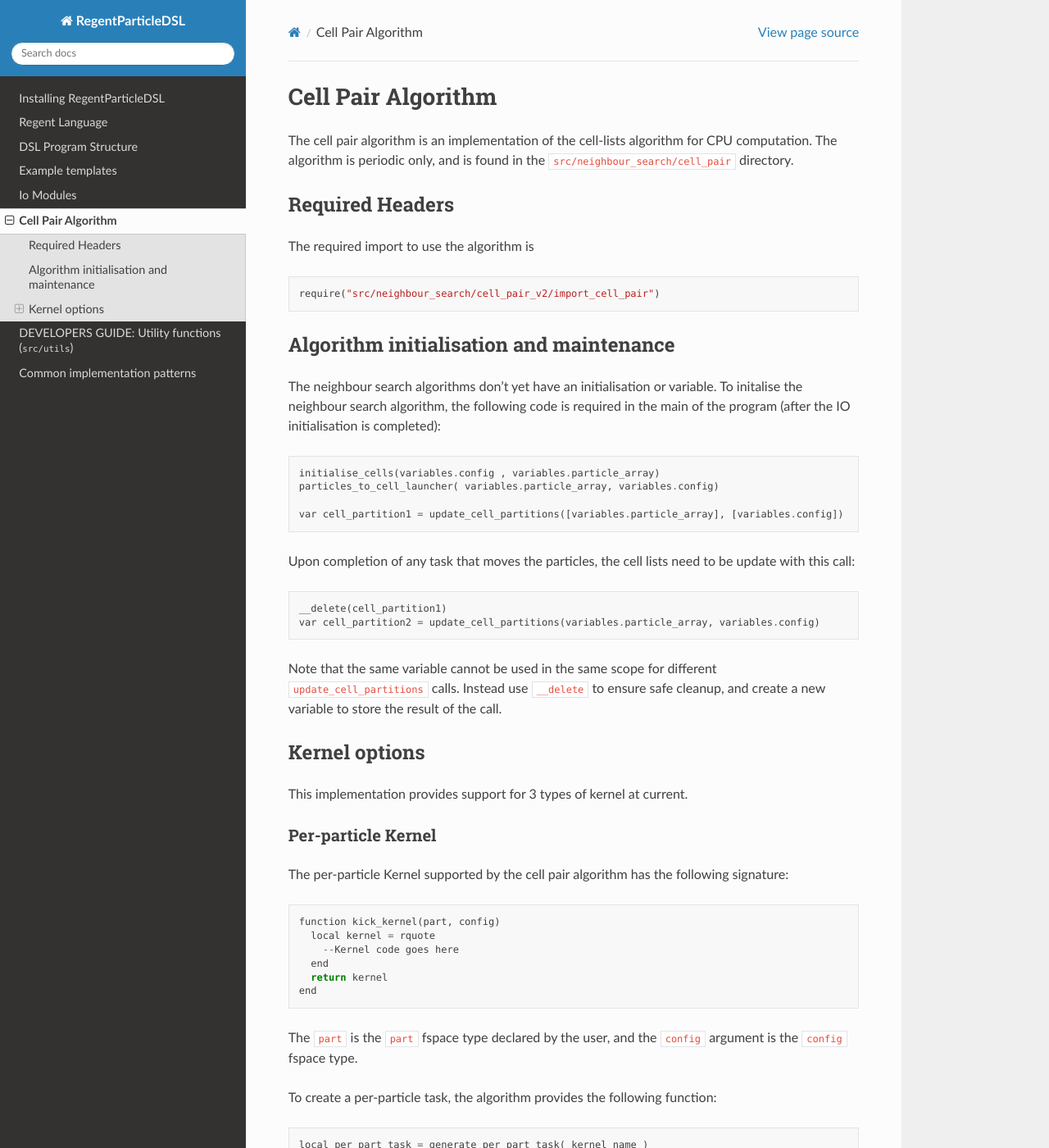
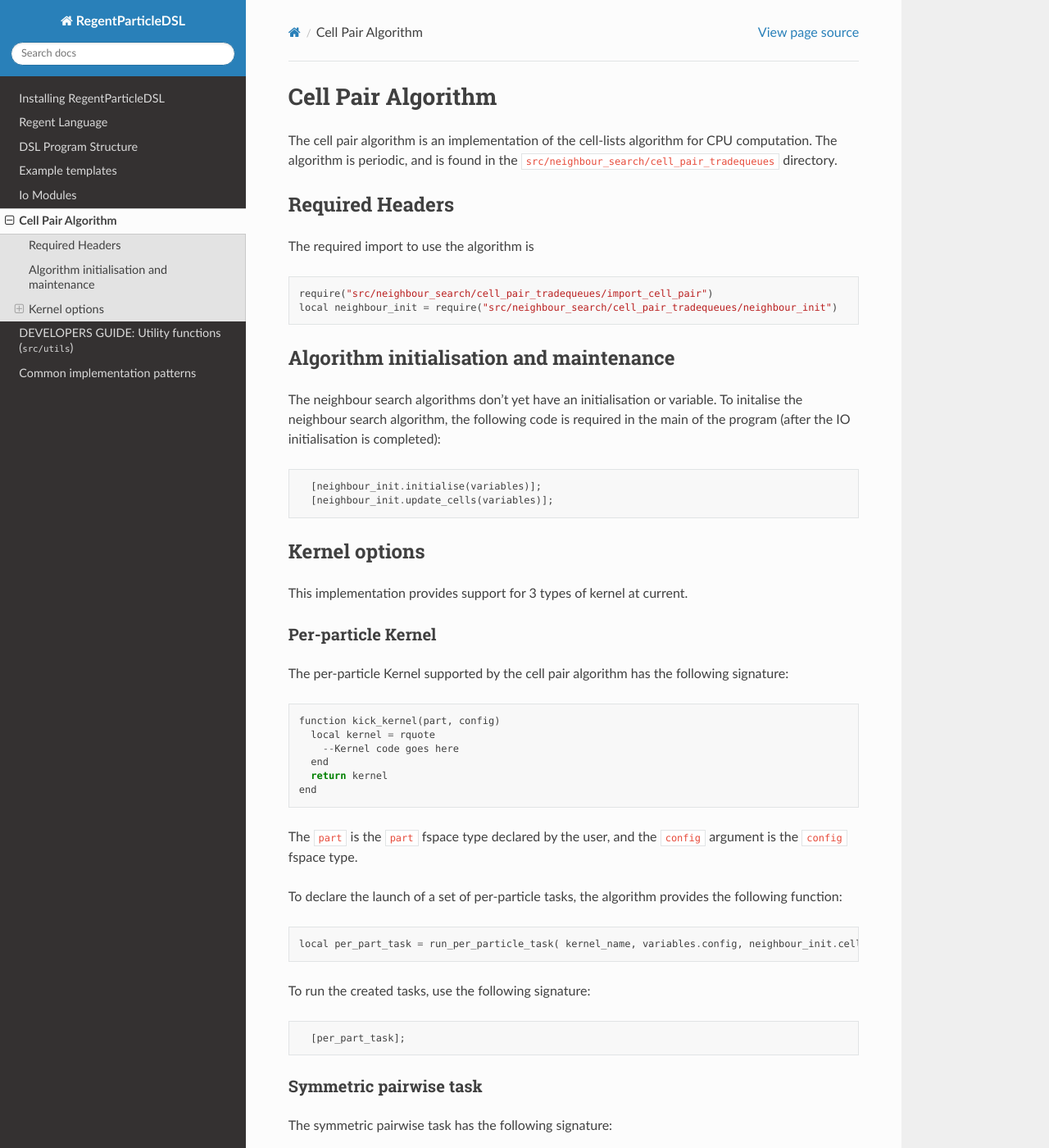
Before and after one commit to stfc/RegentParticleDSL, a Sphinx documentation site: the page built from docs/neighbour_search/cell_pair.md, in a window 1280 px wide and 1400 px high. Shown: the whole window at 82% size. Built offline with Sphinx 7.4.7 and the Read the Docs theme 2.0.0, drawn with Linux system fonts in a browser that asks for light colours; some of the changed text lies outside the part shown.

Commit message:
Fixed up a few more sections to use the TradeQueues and fixed up the documentation

````diff
--- a/docs/neighbour_search/cell_pair.md
+++ b/docs/neighbour_search/cell_pair.md
@@ -1,32 +1,22 @@
 # Cell Pair Algorithm
 
 The cell pair algorithm is an implementation of the cell-lists algorithm for CPU computation. The algorithm is
-periodic only, and is found in the `src/neighbour_search/cell_pair` directory.
+periodic, and is found in the `src/neighbour_search/cell_pair_tradequeues` directory.
 
 ## Required Headers
 The required import to use the algorithm is
 ```
-require("src/neighbour_search/cell_pair_v2/import_cell_pair")
+require("src/neighbour_search/cell_pair_tradequeues/import_cell_pair")
+local neighbour_init = require("src/neighbour_search/cell_pair_tradequeues/neighbour_init")
 ```
 
 ## Algorithm initialisation and maintenance
 The neighbour search algorithms don't yet have an initialisation or variable. To initalise the neighbour search algorithm,
 the following code is required in the main of the program (after the IO initialisation is completed):
 ```
-initialise_cells(variables.config , variables.particle_array)
-particles_to_cell_launcher( variables.particle_array, variables.config)
-
-var cell_partition1 = update_cell_partitions([variables.particle_array], [variables.config])
+  [neighbour_init.initialise(variables)];
+  [neighbour_init.update_cells(variables)];
 ```
-
-Upon completion of any task that moves the particles, the cell lists need to be update with this call:
-```
-__delete(cell_partition1)
-var cell_partition2 = update_cell_partitions(variables.particle_array, variables.config)
-```
-
-Note that the same variable cannot be used in the same scope for different `update_cell_partitions` calls. Instead use `__delete` to
-ensure safe cleanup, and create a new variable to store the result of the call.
 
 ## Kernel options
 This implementation provides support for 3 types of kernel at current.
@@ -43,14 +33,14 @@ end
 ```
 The `part` is the `part` fspace type declared by the user, and the `config` argument is the `config` fspace type.
 
-To create a per-particle task, the algorithm provides the following function:
+To declare the launch of a set of per-particle tasks, the algorithm provides the following function:
 ```
-local per_part_task = generate_per_part_task( kernel_name )
+local per_part_task = run_per_particle_task( kernel_name, variables.config, neighbour_init.cell_partition )
 ```
 
-To run the created task, use the following signature:
+To run the created tasks, use the following signature:
 ```
-  per_part_task(variables.particle_array, cell_partition, variables.config)
+  [per_part_task];
 ```
 
 ### Symmetric pairwise task
@@ -69,14 +59,14 @@ Both `part1` and `part2` are both `part` fspace types, and both are fully modifi
 
 The cutoff radius used for symmetric pairwise tasks is the maximum of the cutoff radii of `part1` and `part2`.
 
-To create a symmetric task, the algorithm provides the following function:
+To create the code to run a set of symmetric tasks, the algorithm provides the following function:
 ```
-local symmetric_task = create_symmetric_pairwise_runner( kernel_name )
+local symmetric_task = create_symmetric_pairwise_runner( kernel_name, variables.config, neighbour_init.cell_partition )
 ```
 
 To run the created task, use the following signature:
 ```
-  symmetric_task(variables.particle_array, cell_partition, variables.config)
+  [symmetric_task];
 ```
 
 ### Asymmetric pairwise task
@@ -97,10 +87,10 @@ The cutoff radius used for asymmetric pairwise tasks is the cutoff radius of `pa
 
 To create a asymmetric task, the algorithm provides the following function:
 ```
-local asymmetric_task = create_asymmetric_pairwise_runner( kernel_name )
+local asymmetric_task = create_asymmetric_pairwise_runner( kernel_name, variables.config, neighbour_init.cell_partition )
 ```
 
 To run the created task, use the following signature:
 ```
-  asymmetric_task(variables.particle_array, cell_partition, variables.config)
+  [asymmetric_task];
 ```
````
Also changed, not shown: docs/intro/install.md (+4 -5 lines), docs/intro/syntax.md (+3 -2 lines), 5 other files.
